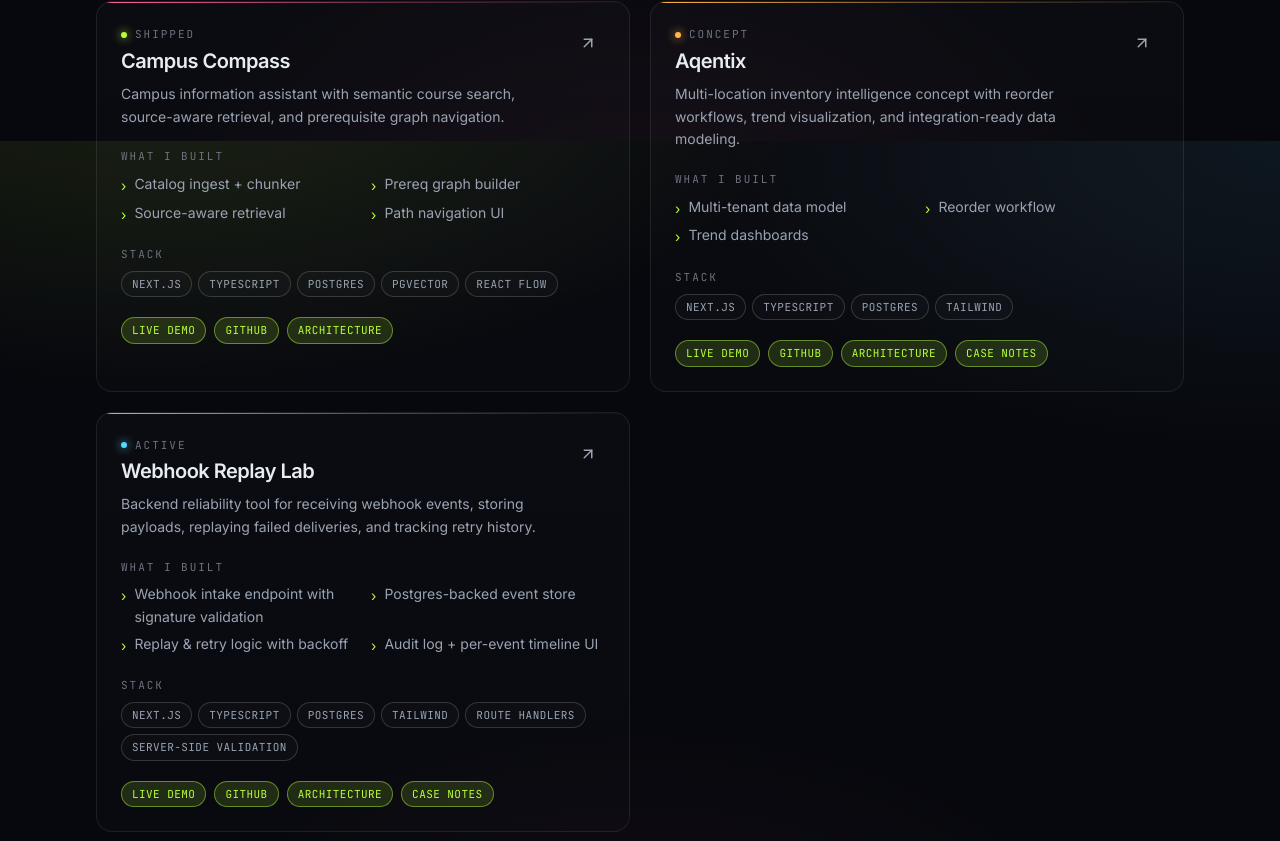
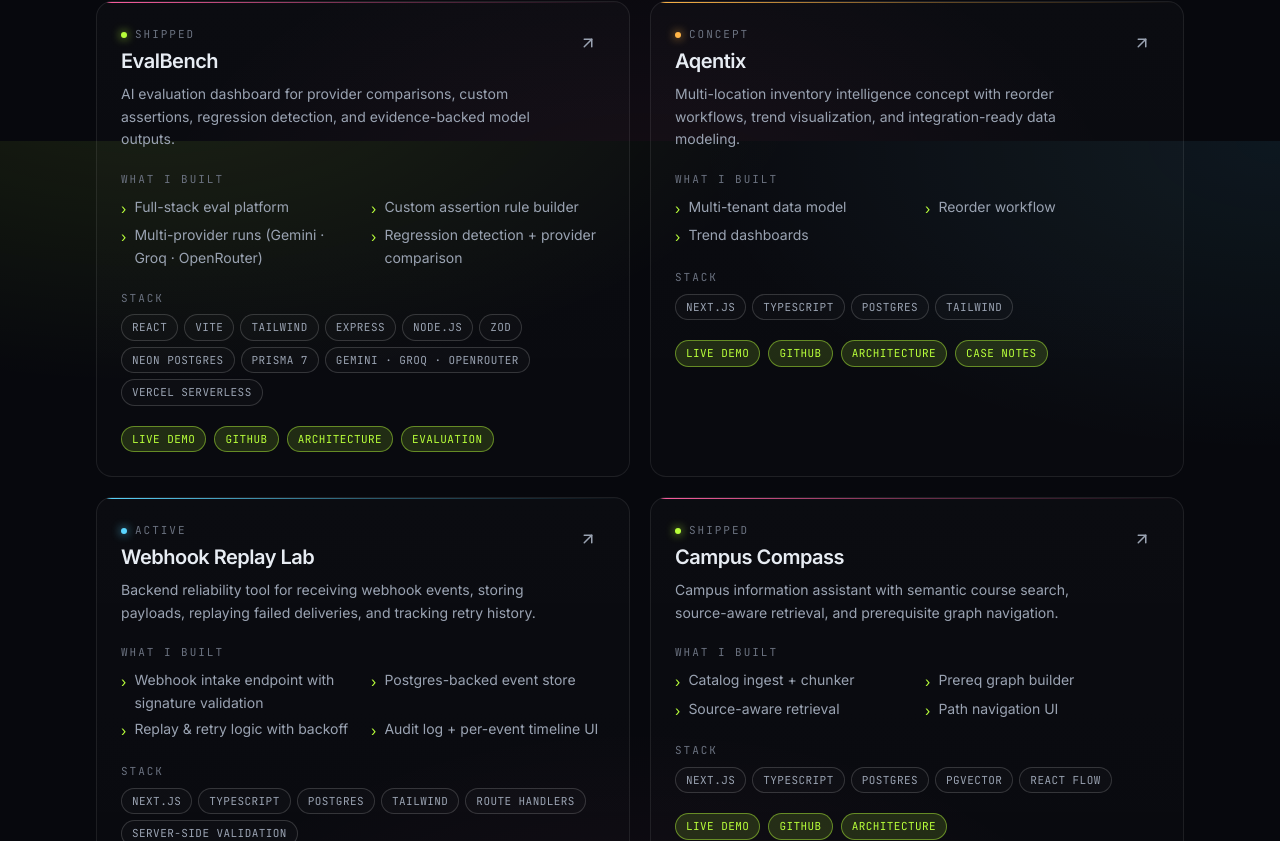
Before and after one commit to sixscripts-ai/portfolio-v2, a Next.js app: page /projects in a window 1280 px wide. Shown: the part 659-1500 px from the top of the page. Built offline with nearby package versions, Linux system fonts and the light colour scheme.

Commit message:
feat: add EvalBench project data

```diff
--- a/src/data/projects.ts
+++ b/src/data/projects.ts
@@ -244,53 +244,135 @@ export const projects: Project[] = [
     ],
   },
   {
-    slug: "campus-compass",
-    name: "Campus Compass",
+    slug: "evalbench",
+    name: "EvalBench",
     oneLiner:
-      "Campus information assistant with semantic course search, source-aware retrieval, and prerequisite graph navigation.",
+      "AI evaluation dashboard for provider comparisons, custom assertions, regression detection, and evidence-backed model outputs.",
     description:
-      "A campus assistant that answers course questions using semantic search over the catalog and a prerequisite graph for path navigation. Every answer includes the cited section.",
-    built: ["Catalog ingest + chunker", "Prereq graph builder", "Source-aware retrieval", "Path navigation UI"],
-    owned: ["Frontend UI", "Retrieval pipeline", "Graph rendering"],
-    stack: ["Next.js", "TypeScript", "Postgres", "pgvector", "React Flow"],
-    tags: ["rag", "graph", "edu"],
+      "Full-stack eval platform with a React + Vite frontend, an Express API on Vercel serverless, and Neon Postgres via Prisma. Runs test cases against real LLM providers (Gemini, Groq, OpenRouter) — or a deterministic simulated fallback when keys are missing — scores outputs against 10 configurable assertion types, and surfaces regressions and provider disagreements across runs.",
+    built: [
+      "Full-stack eval platform",
+      "Custom assertion rule builder",
+      "Multi-provider runs (Gemini · Groq · OpenRouter)",
+      "Regression detection + provider comparison",
+    ],
+    owned: [
+      "Product direction",
+      "Eval workflow + assertion design",
+      "Full-stack implementation (React · Express · Prisma)",
+      "Provider integration (Gemini · Groq · OpenRouter)",
+      "Shipped product framing",
+      "Test / compare / regress narrative",
+    ],
+    stack: [
+      "React",
+      "Vite",
+      "Tailwind",
+      "Express",
+      "Node.js",
+      "Zod",
+      "Neon Postgres",
+      "Prisma 7",
+      "Gemini · Groq · OpenRouter",
+      "Vercel serverless",
+    ],
+    tags: ["evals", "ai-qa", "fullstack"],
     status: "shipped",
     accent: "magenta",
     links: [
-      { label: "Live demo", href: "https://campuscompass-next.vercel.app/" },
-      { label: "GitHub", href: "https://github.com/sixscripts-ai/campuscompass-next" },
-      { label: "Architecture", href: "/projects/campus-compass#architecture" },
+      { label: "Live demo", href: "https://ai-evaluation-dashboard.vercel.app/" },
+      { label: "GitHub", href: "https://github.com/sixscripts-ai/AI-Evaluation-Dashboard" },
+      { label: "Architecture", href: "/projects/evalbench#architecture" },
+      { label: "Evaluation", href: "/projects/evalbench#evals" },
     ],
     problem:
-      "Catalog PDFs are dense and prerequisites are buried. Students need to plan paths, not search keywords.",
+      "AI quality work usually means ad-hoc prompt testing, and regressions slip through unnoticed. EvalBench turns that into structured evaluation: suites of test cases run against real LLM providers (or a simulated fallback when keys are missing), scored by configurable assertion rules, and tracked across runs so score drops, status downgrades, evidence loss, and latency spikes surface as named regressions instead of vibes.",
     architecture: {
       nodes: [
-        { id: "ui", label: "Next.js UI\n(search + path view)", lane: 0 },
-        { id: "api", label: "API", lane: 0 },
-        { id: "ing", label: "Catalog ingest", lane: 1 },
-        { id: "graph", label: "Prereq graph", lane: 1 },
-        { id: "vec", label: "pgvector store", lane: 2 },
-        { id: "retr", label: "Hybrid retrieval", lane: 2 },
-        { id: "ans", label: "Source-cited answer", lane: 2 },
+        { id: "ui", label: "React client\n(Vite bundle)", lane: 0 },
+        { id: "view", label: "Dashboard / suite / run\n+ assertion builder", lane: 0 },
+        { id: "api", label: "Express API\n(Vercel serverless)", lane: 1 },
+        { id: "validate", label: "Zod request validation", lane: 1 },
+        { id: "engine", label: "Assertion engine\n+ regression detector", lane: 1 },
+        { id: "providers", label: "Provider clients\n(Gemini · Groq · OpenRouter)", lane: 1 },
+        { id: "db", label: "Neon Postgres\n(via Prisma ORM)", lane: 2 },
+        { id: "compare", label: "Provider comparison\nreport", lane: 2 },
       ],
       edges: [
-        { from: "ui", to: "api" },
-        { from: "api", to: "ing" },
-        { from: "ing", to: "graph" },
-        { from: "ing", to: "vec" },
-        { from: "api", to: "retr" },
-        { from: "retr", to: "vec" },
-        { from: "retr", to: "graph" },
-        { from: "retr", to: "ans" },
-        { from: "ans", to: "ui" },
+        { from: "ui", to: "api", label: "fetch /api/*" },
+        { from: "view", to: "ui" },
+        { from: "api", to: "validate" },
+        { from: "validate", to: "engine" },
+        { from: "engine", to: "providers", label: "real runs" },
+        { from: "providers", to: "engine", label: "response" },
+        { from: "engine", to: "db", label: "persist" },
+        { from: "api", to: "db", label: "CRUD" },
+        { from: "db", to: "compare" },
+        { from: "compare", to: "view", label: "render" },
       ],
     },
     dataModel: [
-      { name: "Course", fields: ["id", "code", "title", "description", "units"] },
-      { name: "Prereq", fields: ["course_id", "requires_course_id", "type"] },
-      { name: "CatalogChunk", fields: ["id", "course_id", "content", "embedding_id"] },
+      { name: "EvalCase", fields: ["id", "suiteId", "input", "expectedOutput", "assertionRules", "evidenceSourceIds"] },
+      { name: "EvalRun", fields: ["id", "suiteId", "modelProvider", "modelName", "runDate", "status", "score"] },
+      { name: "EvalResult", fields: ["id", "runId", "caseId", "actualOutput", "latencyMs", "tokenUsage", "score", "assertionResults"] },
+      { name: "Regression", fields: ["id", "runId", "previousRunId", "caseId", "type", "severity"] },
     ],
-    nextImprovements: ["Add term-aware availability.", "Add user-saved plans.", "Add advisor-mode comments."],
+    failureHandling: [
+      { case: "Provider call fails or times out", behavior: "Result marked failed with providerError; the run continues with remaining cases instead of aborting the whole sweep." },
+      { case: "No provider API keys configured", behavior: "Server detects missing keys and falls back to deterministic simulated mode so the dashboard still produces results and assertions still score." },
+      { case: "Database connection drops", behavior: "/api/health returns ok:false with database:disconnected; UI surfaces a status banner instead of a broken page." },
+      { case: "Invalid request body (Zod)", behavior: "Request rejected with 400 + schema details; no partial writes, no half-persisted runs." },
+    ],
+    verification: [
+      "curl /api/health on the live URL returns { ok: true, database: 'connected', latencyMs < 50 }.",
+      "curl the root URL and confirm the <title> matches the live dashboard.",
+      "Locally: npm run dev → dashboard, /suites, /runs, and the assertion builder all render with seed data.",
+      "Run a real-provider evaluation (Gemini or Groq) and confirm results persist across reloads via Prisma + Neon.",
+      "Trigger the documented regression scenario: run a suite, tighten assertions, re-run, confirm at least one Regression card surfaces in the new run detail.",
+    ],
+    evals: [
+      {
+        name: "Recruiter-facing summary",
+        input: "Summarize this project for a recruiter.",
+        expected: "Concise summary focused on AI evaluation, custom assertions, and shipped full-stack deployment.",
+        actual: "Produces a clear recruiter-facing summary of EvalBench covering multi-provider runs, custom assertion rules, regression detection, and provider comparison.",
+        status: "pass",
+      },
+      {
+        name: "Expected vs actual compare",
+        input: "Compare expected and actual model output for a test case.",
+        expected: "Highlights whether the output passed, partially passed, or failed.",
+        actual: "Supports structured comparison using 10 custom assertion types (outputIncludes, regexMatch, latencyLessThanMs, etc.) with per-rule pass/fail and explanations.",
+        status: "pass",
+      },
+      {
+        name: "Multi-run regression tracking",
+        input: "Use the dashboard as a regression tracker across multiple model runs.",
+        expected: "Tracks repeated runs over time and surfaces regressions automatically.",
+        actual: "Detects status downgrades, score drops ≥15 pts, evidence loss, and latency spikes ≥50% — surfaces them as Regression cards in run detail.",
+        status: "pass",
+      },
+      {
+        name: "Provider comparison",
+        input: "Compare multiple model providers side-by-side on the same suite.",
+        expected: "Side-by-side report with score, latency, and disagreement detection.",
+        actual: "Provider Comparison Report renders multiple runs together and flags status downgrades, score gaps, and latency spikes automatically.",
+        status: "pass",
+      },
+    ],
+    nextImprovements: [
+      "Add LLM-as-judge assertion mode for non-deterministic scoring.",
+      "Add export / import for suite definitions as JSON.",
+      "Add authentication and multi-user workspace support.",
+      "Add scheduled eval runs (cron / on-merge triggers).",
+      "Upgrade provider comparison to statistical benchmarking instead of run-level.",
+    ],
+    screenshots: [
+      { src: "https://raw.githubusercontent.com/sixscripts-ai/AI-Evaluation-Dashboard/main/docs/images/dashboard.png", alt: "EvalBench dashboard with suite count, assertion status, average latency, and recent runs" },
+      { src: "https://raw.githubusercontent.com/sixscripts-ai/AI-Evaluation-Dashboard/main/docs/images/assertion-builder.png", alt: "Custom assertion builder UI for defining test rules" },
+      { src: "https://raw.githubusercontent.com/sixscripts-ai/AI-Evaluation-Dashboard/main/docs/images/run-detail.png", alt: "Run detail page with per-case results, assertion explanations, and regression summary" },
+      { src: "https://raw.githubusercontent.com/sixscripts-ai/AI-Evaluation-Dashboard/main/docs/images/provider-comparison.png", alt: "Provider comparison report showing side-by-side model performance" },
+    ],
   },
   {
     slug: "aqentix",
@@ -398,4 +480,53 @@ export const projects: Project[] = [
     verification: ["Integration tests for intake + replay.", "Schema validation on every payload.", "Audit log preserved across replays."],
     nextImprovements: ["Slack alerts on repeated failures.", "Per-source retry policies.", "Multi-tenant signing keys."],
   },
+  {
+    slug: "campus-compass",
+    name: "Campus Compass",
+    oneLiner:
+      "Campus information assistant with semantic course search, source-aware retrieval, and prerequisite graph navigation.",
+    description:
+      "A campus assistant that answers course questions using semantic search over the catalog and a prerequisite graph for path navigation. Every answer includes the cited section.",
+    built: ["Catalog ingest + chunker", "Prereq graph builder", "Source-aware retrieval", "Path navigation UI"],
+    owned: ["Frontend UI", "Retrieval pipeline", "Graph rendering"],
+    stack: ["Next.js", "TypeScript", "Postgres", "pgvector", "React Flow"],
+    tags: ["rag", "graph", "edu"],
+    status: "shipped",
+    accent: "magenta",
+    links: [
+      { label: "Live demo", href: "https://campuscompass-next.vercel.app/" },
+      { label: "GitHub", href: "https://github.com/sixscripts-ai/campuscompass-next" },
+      { label: "Architecture", href: "/projects/campus-compass#architecture" },
+    ],
+    problem:
+      "Catalog PDFs are dense and prerequisites are buried. Students need to plan paths, not search keywords.",
+    architecture: {
+      nodes: [
+        { id: "ui", label: "Next.js UI\n(search + path view)", lane: 0 },
+        { id: "api", label: "API", lane: 0 },
+        { id: "ing", label: "Catalog ingest", lane: 1 },
+        { id: "graph", label: "Prereq graph", lane: 1 },
+        { id: "vec", label: "pgvector store", lane: 2 },
+        { id: "retr", label: "Hybrid retrieval", lane: 2 },
+        { id: "ans", label: "Source-cited answer", lane: 2 },
+      ],
+      edges: [
+        { from: "ui", to: "api" },
+        { from: "api", to: "ing" },
+        { from: "ing", to: "graph" },
+        { from: "ing", to: "vec" },
+        { from: "api", to: "retr" },
+        { from: "retr", to: "vec" },
+        { from: "retr", to: "graph" },
+        { from: "retr", to: "ans" },
+        { from: "ans", to: "ui" },
+      ],
+    },
+    dataModel: [
+      { name: "Course", fields: ["id", "code", "title", "description", "units"] },
+      { name: "Prereq", fields: ["course_id", "requires_course_id", "type"] },
+      { name: "CatalogChunk", fields: ["id", "course_id", "content", "embedding_id"] },
+    ],
+    nextImprovements: ["Add term-aware availability.", "Add user-saved plans.", "Add advisor-mode comments."],
+  },
 ];
```
